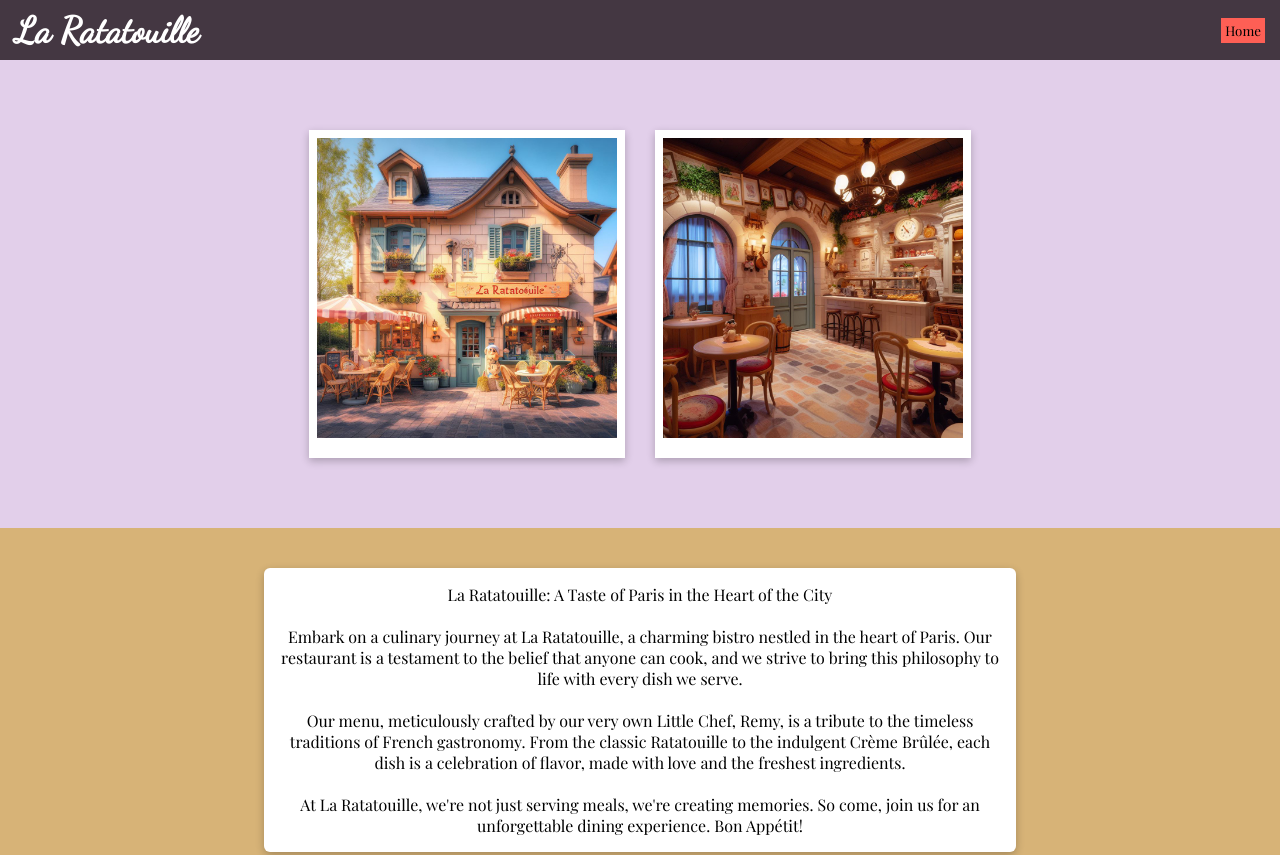
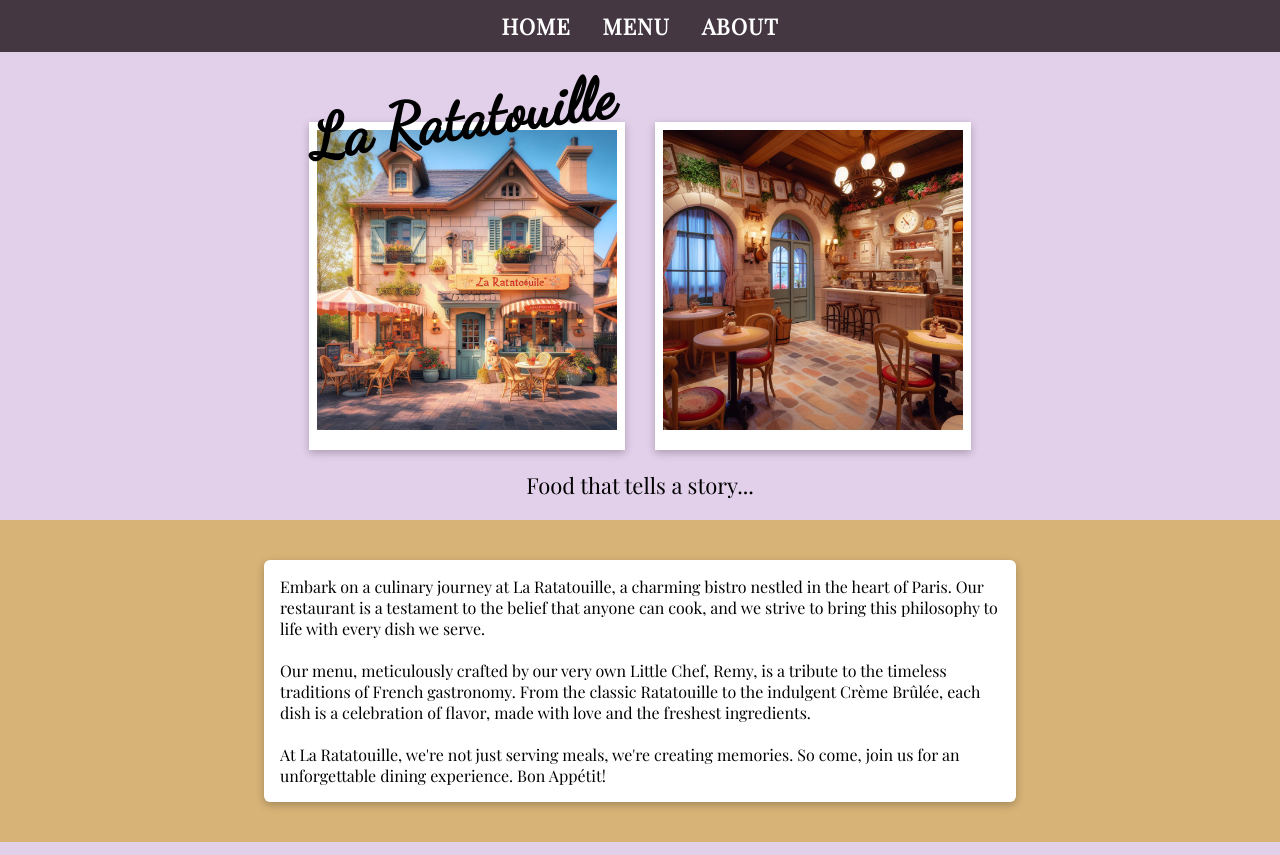
Before and after one commit to Gulcan00/restaurant-page, a website built with webpack: page dist/index.html in a window 1280 px wide. Shown: the top 855 px of the page. Built offline with nearby package versions, Linux system fonts and the light colour scheme.

Commit message:
Update navbar, move logo to home, add headline

```diff
--- a/src/home.js
+++ b/src/home.js
@@ -59,10 +59,29 @@ export function createHome() {
 
     const imagesContainer = document.createElement('div');
     imagesContainer.classList.add('images-container');
+
+    const logo = document.createElement('h2');
+    logo.classList.add('logo')
+    logo.innerText = 'La Ratatouille';
+    imagesContainer.appendChild(logo);
+
     imagesContainer.appendChild(imageCard(Outside, 'Photo of the front of La Ratatouille'));
     imagesContainer.appendChild(imageCard(Inside1, 'Photo of inside of La Ratatouille'));
 
+    const headline = document.createElement('p');
+    headline.innerText = 'Food that tells a story...';
+    headline.style.position = 'absolute';
+    headline.style.bottom = '0';
+    headline.style.width = 'max-content'; // adjust this as needed
+    headline.style.left = '0';
+    headline.style.right = '0';
+    headline.style.margin = 'auto';
+    headline.style.fontSize = '22px';
+    imagesContainer.appendChild(headline);
+
     home.appendChild(imagesContainer);
+
+
 
     const homepageCopy = document.createElement('div');
     homepageCopy.classList.add('text-container');
@@ -70,9 +89,7 @@ export function createHome() {
     text.classList.add('text');
     text.style.maxWidth = '75ch';
     text.style.margin = 'auto';
-    text.innerText =   `La Ratatouille: A Taste of Paris in the Heart of the City
-
-    Embark on a culinary journey at La Ratatouille, a charming bistro nestled in the heart of Paris. Our restaurant is a testament to the belief that anyone can cook, and we strive to bring this philosophy to life with every dish we serve.
+    text.innerText =   `Embark on a culinary journey at La Ratatouille, a charming bistro nestled in the heart of Paris. Our restaurant is a testament to the belief that anyone can cook, and we strive to bring this philosophy to life with every dish we serve.
 
     Our menu, meticulously crafted by our very own Little Chef, Remy, is a tribute to the timeless traditions of French gastronomy. From the classic Ratatouille to the indulgent Crème Brûlée, each dish is a celebration of flavor, made with love and the freshest ingredients.
 
--- a/src/index.js
+++ b/src/index.js
@@ -4,11 +4,6 @@ function createNavbar() {
     const contentDiv = document.getElementById('content');
     const navbar = document.createElement('nav');
     navbar.classList.add('navbar');
-
-    const logo = document.createElement('h2');
-    logo.classList.add('logo')
-    logo.innerText = 'La Ratatouille';
-    navbar.appendChild(logo);
 
     const navDiv = document.createElement('div');
     //Home
@@ -29,6 +24,17 @@ function createNavbar() {
          contentDiv.removeChild(pageContent);
          //contentDiv.appendChild(createMenu());
      })
+     navDiv.appendChild(menuBtn);
+
+     //About
+     const aboutBtn = document.createElement('button');
+     aboutBtn.innerText = 'About';
+     aboutBtn.addEventListener('click', () => {
+         const pageContent = document.querySelector('div.page-content');
+         contentDiv.removeChild(pageContent);
+         //contentDiv.appendChild(createMenu());
+     })
+     navDiv.appendChild(aboutBtn);
 
      navbar.appendChild(navDiv);
 
--- a/src/style.css
+++ b/src/style.css
@@ -24,27 +24,38 @@ img {
 .navbar {
     background-color: var(--eggplant);
     position: sticky;
+    top: 0;
+    z-index: 10;
     width: 100%;
-    display: grid;
-    grid-template: 60px / 1fr 1fr;
+    display: flex;
+    justify-content: center;
     align-items: center;
-    padding: 0 15px;
+    padding: 10px 15px;
     box-sizing: border-box;
     color: white;
 }
 
-.navbar div {
-    justify-self: end;
+.navbar>div {
+    display: flex;
+    gap: 20px;
 }
 
 .navbar>div>button {
     appearance: none;
     border: none;
     outline: none;
-    background-color: var(--bittersweet);
-    padding: 4px;
+    background-color: transparent;
     font-family: inherit;
     cursor: pointer;
+    text-transform: uppercase;
+    color: inherit;
+    letter-spacing: 1px;
+    font-size: 22px;
+    font-weight: 600;
+}
+
+.navbar>div>button:hover {
+    color: var(--bittersweet);
 }
 
 .page-content {
@@ -67,16 +78,19 @@ img {
     flex-wrap: wrap;
     gap: 30px;
     padding: 50px 0px;
+    position: relative;
 }
 
 .logo {
     font-family: 'Dancing Script';
-    font-size: 36px;
+    font-size: 60px;
+    position: absolute;
+    top: -40px;
+    rotate: -8deg;
 }
 
 .text-container {
     align-self: stretch;
-    text-align: center;
     background-color: var(--ecru);
     padding: 40px 0px;
 }
```
